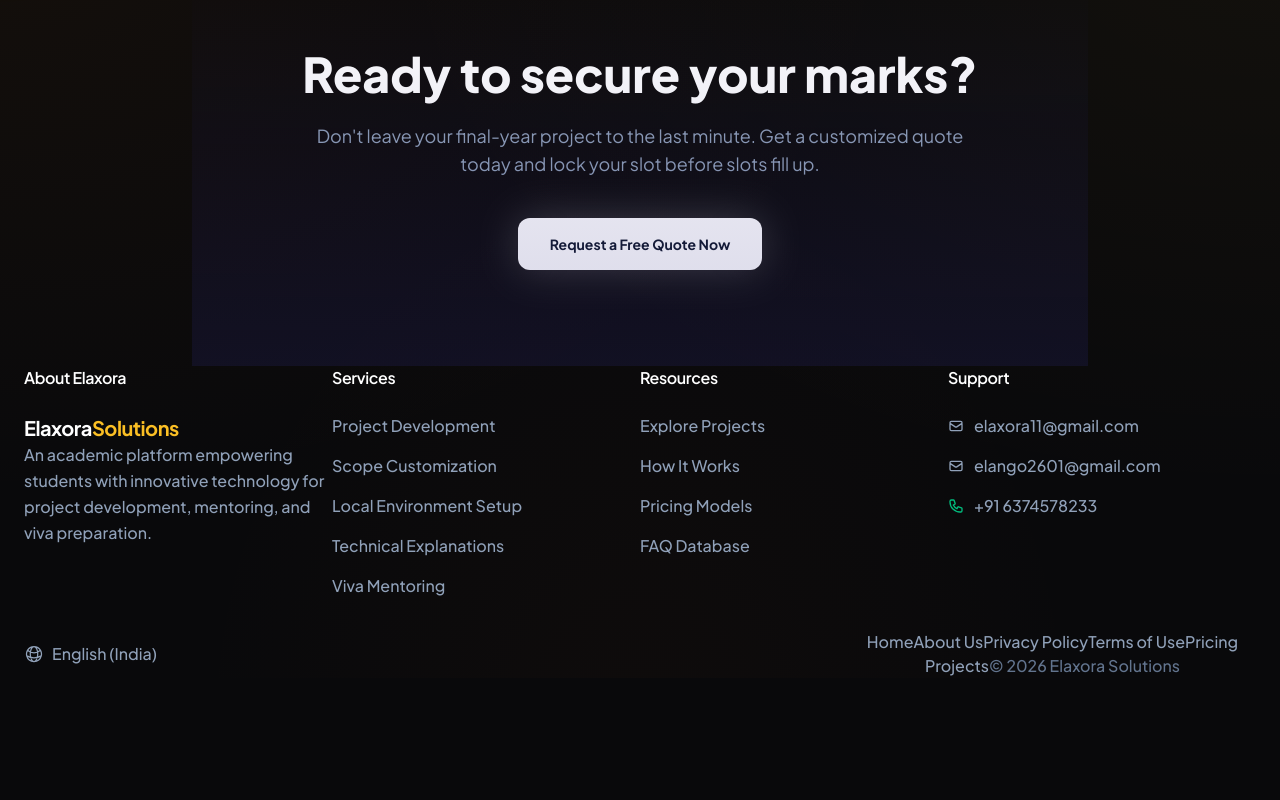
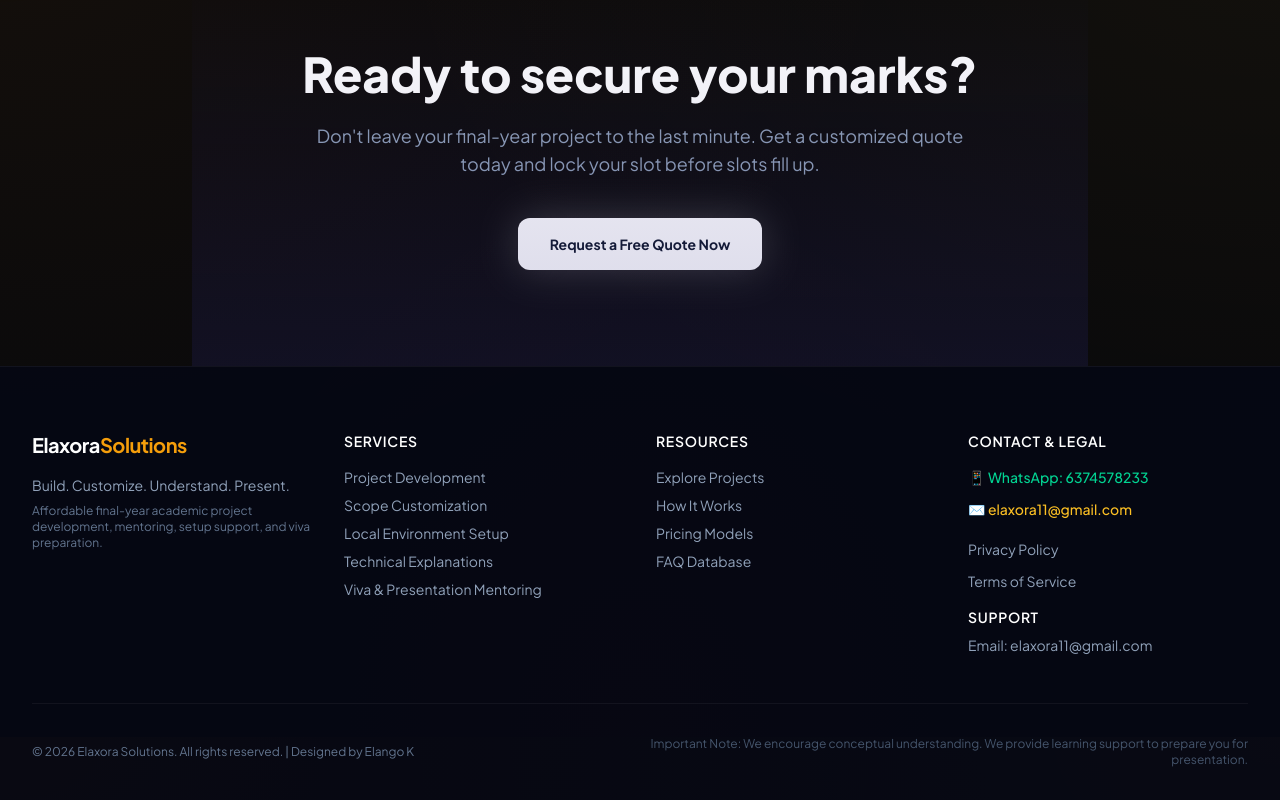
Before and after one commit to elango2601/Elaxora_Project, a Next.js app in the folder frontend/: page / in a window 1280 px wide. Shown: the part 3263-4063 px from the top of the page. Before the commit the page ends 3941 px from the top, so only its background shows below. Built offline with nearby package versions, Linux system fonts and the light colour scheme; no server answers.

Commit message:
Revert to original footer design with spacing fixes

```diff
--- a/frontend/src/components/Footer.tsx
+++ b/frontend/src/components/Footer.tsx
@@ -2,97 +2,101 @@ import Link from "next/link";
 
 export default function Footer() {
   return (
-    <footer className="bg-[#0b0c10] text-white mt-16 md:mt-24 font-sans">
-      <div className="max-w-[1400px] mx-auto px-6 pt-20 pb-12">
-
-        {/* Main 4-Column Grid (Microsoft Store Style) */}
-        <div className="grid grid-cols-1 sm:grid-cols-2 md:grid-cols-4 gap-12 lg:gap-16">
-
-          {/* Column 1: Brand & About */}
-          <div>
-            <h3 className="text-[15px] font-semibold mb-6 text-white tracking-tight">About Elaxora</h3>
-            <Link href="/" className="inline-block mb-5">
-              <span className="text-xl font-bold tracking-tight text-white flex items-center hover:opacity-90 transition-opacity">
-                Elaxora<span className="text-indigo-400">Solutions</span>
+    <footer className="border-t border-white/5 bg-slate-950/60 mt-16 md:mt-24 pt-16 pb-8">
+      <div className="mx-auto max-w-7xl px-4 sm:px-6 lg:px-8">
+        <div className="grid grid-cols-1 md:grid-cols-4 gap-8 mb-12">
+          {/* Brand Col */}
+          <div className="md:col-span-1">
+            <Link href="/" className="flex items-center space-x-2 mb-4">
+              <span className="text-xl font-bold tracking-tight text-white">
+                Elaxora<span className="text-brand-primary text-indigo-500">Solutions</span>
               </span>
             </Link>
-            <p className="text-[13px] text-slate-400 leading-relaxed font-medium">
-              An academic platform empowering students with innovative technology for project development, mentoring, and viva preparation.
+            <p className="text-sm text-slate-400 mb-2">
+              Build. Customize. Understand. Present.
+            </p>
+            <p className="text-xs text-slate-500">
+              Affordable final-year academic project development, mentoring, setup support, and viva preparation.
             </p>
           </div>
 
-          {/* Column 2: Services */}
+          {/* Services Col */}
           <div>
-            <h3 className="text-[15px] font-semibold mb-6 text-white tracking-tight">Services</h3>
-            <ul className="space-y-4 text-[13px] text-slate-400 font-medium">
-              <li><span className="hover:text-white hover:underline cursor-pointer transition-all">Project Development</span></li>
-              <li><span className="hover:text-white hover:underline cursor-pointer transition-all">Scope Customization</span></li>
-              <li><span className="hover:text-white hover:underline cursor-pointer transition-all">Local Environment Setup</span></li>
-              <li><span className="hover:text-white hover:underline cursor-pointer transition-all">Technical Explanations</span></li>
-              <li><span className="hover:text-white hover:underline cursor-pointer transition-all">Viva Mentoring</span></li>
+            <h3 className="text-sm font-semibold text-white uppercase tracking-wider mb-4">Services</h3>
+            <ul className="space-y-2 text-sm text-slate-400">
+              <li>Project Development</li>
+              <li>Scope Customization</li>
+              <li>Local Environment Setup</li>
+              <li>Technical Explanations</li>
+              <li>Viva & Presentation Mentoring</li>
             </ul>
           </div>
 
-          {/* Column 3: Resources */}
+          {/* Quick Links */}
           <div>
-            <h3 className="text-[15px] font-semibold mb-6 text-white tracking-tight">Resources</h3>
-            <ul className="space-y-4 text-[13px] text-slate-400 font-medium">
-              <li><Link href="/projects" className="hover:text-white hover:underline transition-all block">Explore Projects</Link></li>
-              <li><Link href="/how-it-works" className="hover:text-white hover:underline transition-all block">How It Works</Link></li>
-              <li><Link href="/pricing" className="hover:text-white hover:underline transition-all block">Pricing Models</Link></li>
-              <li><Link href="/faq" className="hover:text-white hover:underline transition-all block">FAQ Database</Link></li>
-            </ul>
-          </div>
-
-          {/* Column 4: Support & Contact */}
-          <div>
-            <h3 className="text-[15px] font-semibold mb-6 text-white tracking-tight">Support</h3>
-            <ul className="space-y-4 text-[13px] text-slate-400 font-medium">
-              <li className="flex items-center gap-2.5">
-                <svg className="w-4 h-4 text-slate-400 flex-shrink-0" fill="none" stroke="currentColor" viewBox="0 0 24 24">
-                  <path strokeLinecap="round" strokeLinejoin="round" strokeWidth="2" d="M3 8l7.89 5.26a2 2 0 002.22 0L21 8M5 19h14a2 2 0 002-2V7a2 2 0 00-2-2H5a2 2 0 00-2 2v10a2 2 0 002 2z" />
-                </svg>
-                <a href="mailto:elaxora11@gmail.com" className="hover:text-white hover:underline transition-all break-all">elaxora11@gmail.com</a>
+            <h3 className="text-sm font-semibold text-white uppercase tracking-wider mb-4">Resources</h3>
+            <ul className="space-y-2 text-sm">
+              <li>
+                <Link href="/projects" className="text-slate-400 hover:text-white transition-colors">
+                  Explore Projects
+                </Link>
               </li>
-              <li className="flex items-center gap-2.5">
-                <svg className="w-4 h-4 text-slate-400 flex-shrink-0" fill="none" stroke="currentColor" viewBox="0 0 24 24">
-                  <path strokeLinecap="round" strokeLinejoin="round" strokeWidth="2" d="M3 8l7.89 5.26a2 2 0 002.22 0L21 8M5 19h14a2 2 0 002-2V7a2 2 0 00-2-2H5a2 2 0 00-2 2v10a2 2 0 002 2z" />
-                </svg>
-                <a href="mailto:elango2601@gmail.com" className="hover:text-white hover:underline transition-all break-all">elango2601@gmail.com</a>
+              <li>
+                <Link href="/how-it-works" className="text-slate-400 hover:text-white transition-colors">
+                  How It Works
+                </Link>
               </li>
-              <li className="flex items-center gap-2.5">
-                <svg className="w-4 h-4 text-emerald-500 flex-shrink-0" fill="none" stroke="currentColor" viewBox="0 0 24 24">
-                  <path strokeLinecap="round" strokeLinejoin="round" strokeWidth="2" d="M3 5a2 2 0 012-2h3.28a1 1 0 01.948.684l1.498 4.493a1 1 0 01-.502 1.21l-2.257 1.13a11.042 11.042 0 005.516 5.516l1.13-2.257a1 1 0 011.21-.502l4.493 1.498a1 1 0 01.684.949V19a2 2 0 01-2 2h-1C9.716 21 3 14.284 3 6V5z" />
-                </svg>
-                <a href="https://wa.me/916374578233" target="_blank" rel="noopener noreferrer" className="hover:text-emerald-400 hover:underline transition-all">+91 6374578233</a>
+              <li>
+                <Link href="/pricing" className="text-slate-400 hover:text-white transition-colors">
+                  Pricing Models
+                </Link>
+              </li>
+              <li>
+                <Link href="/faq" className="text-slate-400 hover:text-white transition-colors">
+                  FAQ Database
+                </Link>
               </li>
             </ul>
           </div>
 
+          {/* Legal / Contact */}
+          <div>
+            <h3 className="text-sm font-semibold text-white uppercase tracking-wider mb-4">Contact & Legal</h3>
+            <ul className="space-y-3 text-sm mb-4">
+              <li>
+                <a href="https://wa.me/916374578233" target="_blank" rel="noopener noreferrer" className="text-emerald-400 hover:text-emerald-300 transition-colors font-medium flex items-center gap-2">
+                  <span>📱 WhatsApp: 6374578233</span>
+                </a>
+              </li>
+              <li>
+                <a href="mailto:elaxora11@gmail.com" className="text-indigo-400 hover:text-indigo-300 transition-colors font-medium flex items-center gap-2">
+                  <span>✉️ elaxora11@gmail.com</span>
+                </a>
+              </li>
+              <li className="pt-2">
+                <Link href="/privacy" className="text-slate-400 hover:text-white transition-colors">
+                  Privacy Policy
+                </Link>
+              </li>
+              <li>
+                <Link href="/terms" className="text-slate-400 hover:text-white transition-colors">
+                  Terms of Service
+                </Link>
+              </li>
+            </ul>
+            <h3 className="text-sm font-semibold text-white uppercase tracking-wider mb-2">Support</h3>
+            <p className="text-sm text-slate-400">
+              Email: elaxora11@gmail.com
+            </p>
+          </div>
         </div>
 
-        {/* Bottom Horizontal Bar */}
-        <div className="mt-16 pt-8 flex flex-col md:flex-row justify-between items-center md:items-end gap-6 text-[12px] text-slate-400 font-medium">
-
-          {/* Left Side: Language / Region (Like Microsoft Store) */}
-          <div className="flex items-center gap-2 hover:text-white cursor-pointer transition-colors w-full md:w-auto justify-center md:justify-start">
-            <svg viewBox="0 0 24 24" fill="none" stroke="currentColor" className="w-5 h-5">
-              <path strokeLinecap="round" strokeLinejoin="round" strokeWidth="1.5" d="M12 21a9.004 9.004 0 008.716-6.747M12 21a9.004 9.004 0 01-8.716-6.747M12 21c2.485 0 4.5-4.03 4.5-9S14.485 3 12 3m0 18c-2.485 0-4.5-4.03-4.5-9S9.515 3 12 3m0 0a8.997 8.997 0 017.843 4.582M12 3a8.997 8.997 0 00-7.843 4.582m15.686 0A11.953 11.953 0 0112 10.5c-2.998 0-5.74-1.1-7.843-2.918m15.686 0A8.959 8.959 0 0121 12c0 .778-.099 1.533-.284 2.253m0 0A17.919 17.919 0 0112 16.5c-3.162 0-6.133-.815-8.716-2.247m0 0A9.015 9.015 0 013 12c0-1.605.42-3.113 1.157-4.418" />
-            </svg>
-            <span>English (India)</span>
-          </div>
-
-          {/* Right Side: Horizontal Links */}
-          <ul className="flex flex-wrap justify-center md:justify-end gap-x-6 gap-y-3">
-            <li><Link href="/" className="hover:text-white hover:underline transition-all">Home</Link></li>
-            <li><Link href="/how-it-works" className="hover:text-white hover:underline transition-all">About Us</Link></li>
-            <li><Link href="/privacy" className="hover:text-white hover:underline transition-all">Privacy Policy</Link></li>
-            <li><Link href="/terms" className="hover:text-white hover:underline transition-all">Terms of Use</Link></li>
-            <li><Link href="/pricing" className="hover:text-white hover:underline transition-all">Pricing</Link></li>
-            <li><Link href="/projects" className="hover:text-white hover:underline transition-all">Projects</Link></li>
-            <li className="text-slate-500">© {new Date().getFullYear()} Elaxora Solutions</li>
-          </ul>
-
+        {/* Copy block */}
+        <div className="border-t border-white/5 pt-8 flex flex-col md:flex-row justify-between items-center text-xs text-slate-500 gap-4">
+          <p>© {new Date().getFullYear()} Elaxora Solutions. All rights reserved. <br className="md:hidden" /> <span className="hidden md:inline">|</span> Designed by Elango K</p>
+          <p className="text-slate-600 max-w-2xl text-right">
+            Important Note: We encourage conceptual understanding. We provide learning support to prepare you for presentation.
+          </p>
         </div>
       </div>
     </footer>
```
